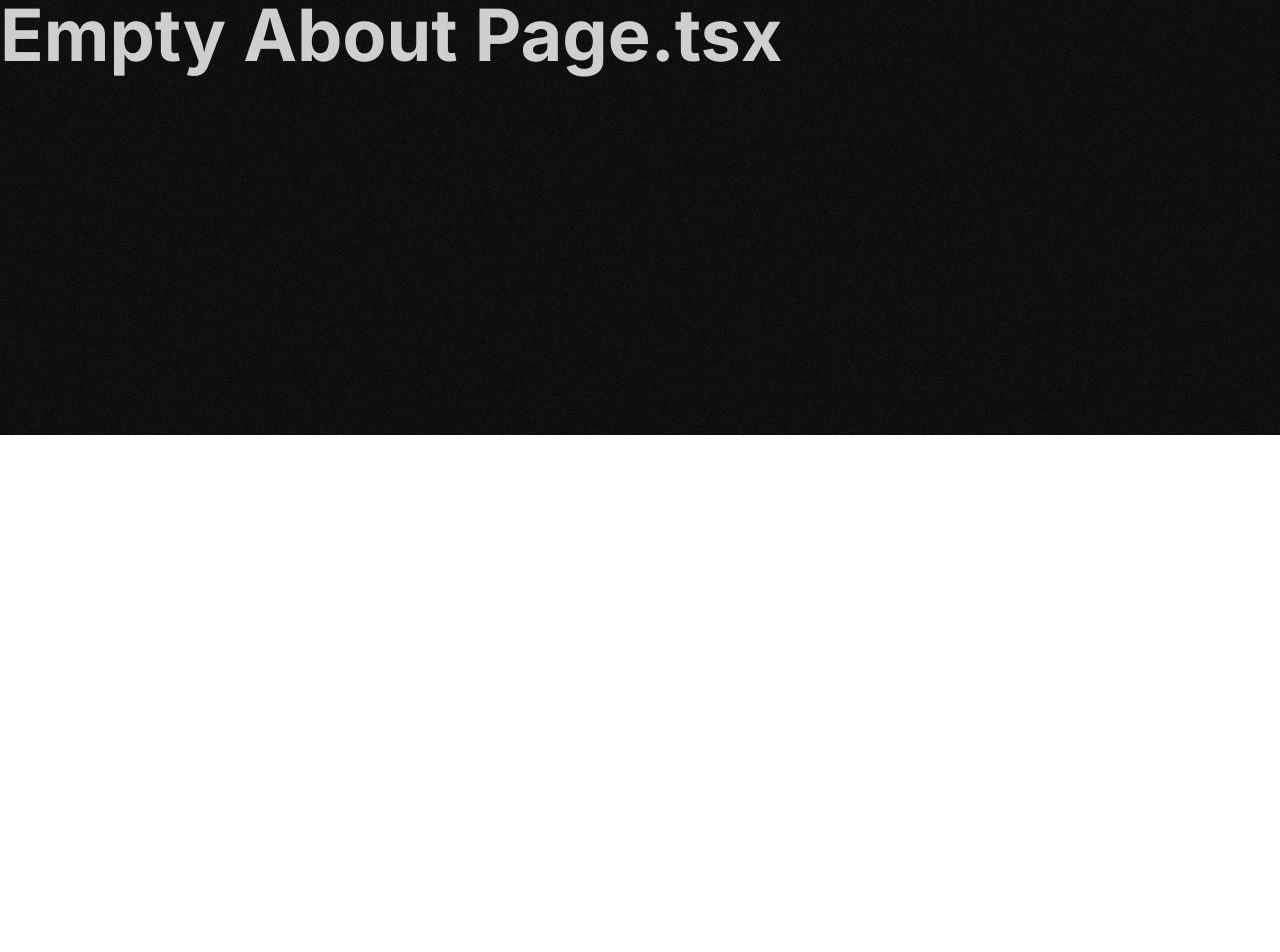
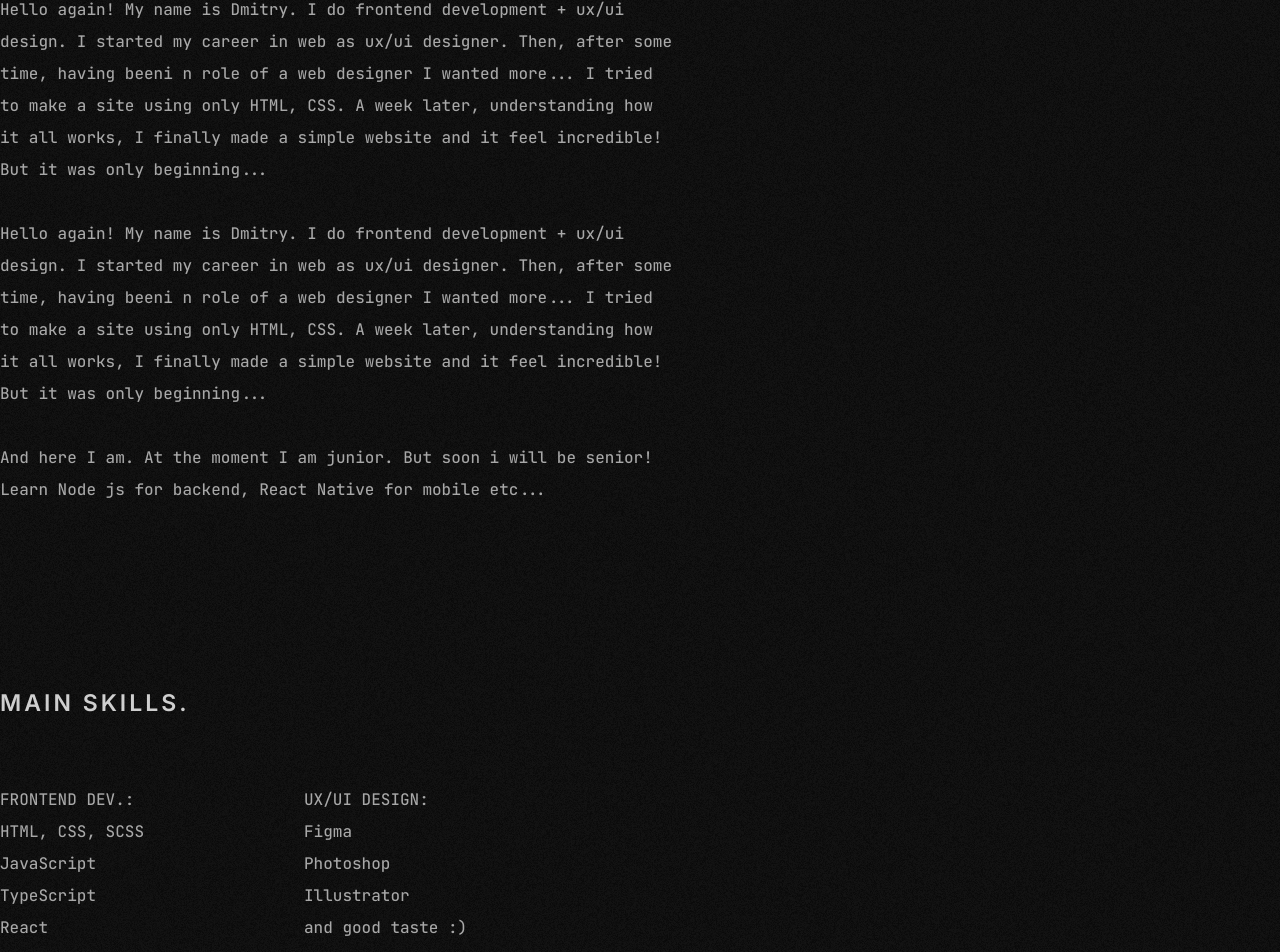
Before and after one commit to qqghst/my-website, a React (Create React App) app: page /about in a window 1280 px wide. Shown: the part 365-1317 px from the top of the page. Before the commit the page ends 800 px from the top, so only its background shows below. Built offline with nearby package versions, Linux system fonts and the light colour scheme; a web font is replaced by a local one.

Commit message:
add about page route

```diff
--- a/src/App.tsx
+++ b/src/App.tsx
@@ -10,7 +10,7 @@ function App() {
     const [loading, setLoading] = useState(false);
 
     useEffect(() => {
-        setLoading(true);
+        setLoading(false);
         setTimeout(() => {
             setLoading(false)
         }, 2500)
--- a/src/Pages/Routing/RouteAbout.tsx
+++ b/src/Pages/Routing/RouteAbout.tsx
@@ -4,9 +4,38 @@ interface IRouteAbout { }
 
 const RouteAbout: React.FC<IRouteAbout> = () => {
     return (
-        <section className='min-h-screen flex flex-col justify-center'>
+        <section className='min-h-screen flex flex-col justify-cente py-[260px]'>
             <div className='container mx-auto'>
-                <h1 className='text-whiteOppacity text-7xl font-bold '>Empty About Page.tsx</h1>
+                <div className='flex flex-col gap-[64px] max-w-2xl mb-[180px]'>
+                    <h3 className='text-whiteOppacity text-[23.04px] tracking-[3px] font-semibold'>ABOUT PAGE.</h3>
+                    <div className='flex flex-col gap-[32px] font-jetBrains text-[#FFFFFFA3] leading-[200%]'>
+                        <p>Hello again! My name is Dmitry. I do frontend development + ux/ui design. I started my career in web as ux/ui designer. Then, after some time, having beeni n role of a web designer I wanted more... I tried to make a site using only HTML, CSS. A week later, understanding how it
+                            all works, I finally made a simple website and it feel incredible! But it was only beginning...</p>
+                        <p>Hello again! My name is Dmitry. I do frontend development + ux/ui design. I started my career in web as ux/ui designer. Then, after some time, having beeni n role of a web designer I wanted more... I tried to make a site using only HTML, CSS. A week later, understanding how it
+                            all works, I finally made a simple website and it feel incredible! But it was only beginning...</p>
+                        <p>And here I am. At the moment I am junior. But soon i will be senior! Learn Node js for backend,
+                            React Native for mobile etc...</p>
+                    </div>
+                </div>
+                <div className='flex flex-col gap-[64px] max-w-2xl'>
+                    <h3 className='text-whiteOppacity text-[23.04px] tracking-[3px] font-semibold'>MAIN SKILLS.</h3>
+                    <div className='flex flex-row gap-[160px]'>
+                        <div className='flex flex-col gap-[32px] font-jetBrains text-[#FFFFFFA3] leading-[200%]'>
+                            FRONTEND DEV.: <br />
+                            HTML, CSS, SCSS <br />
+                            JavaScript <br />
+                            TypeScript <br />
+                            React <br />
+                        </div>
+                        <div className='flex flex-col gap-[32px] font-jetBrains text-[#FFFFFFA3] leading-[200%]'>
+                            UX/UI DESIGN: <br />
+                            Figma <br />
+                            Photoshop <br />
+                            Illustrator <br />
+                            and good taste :) <br />
+                        </div>
+                    </div>
+                </div>
             </div>
         </section>
     )
```
